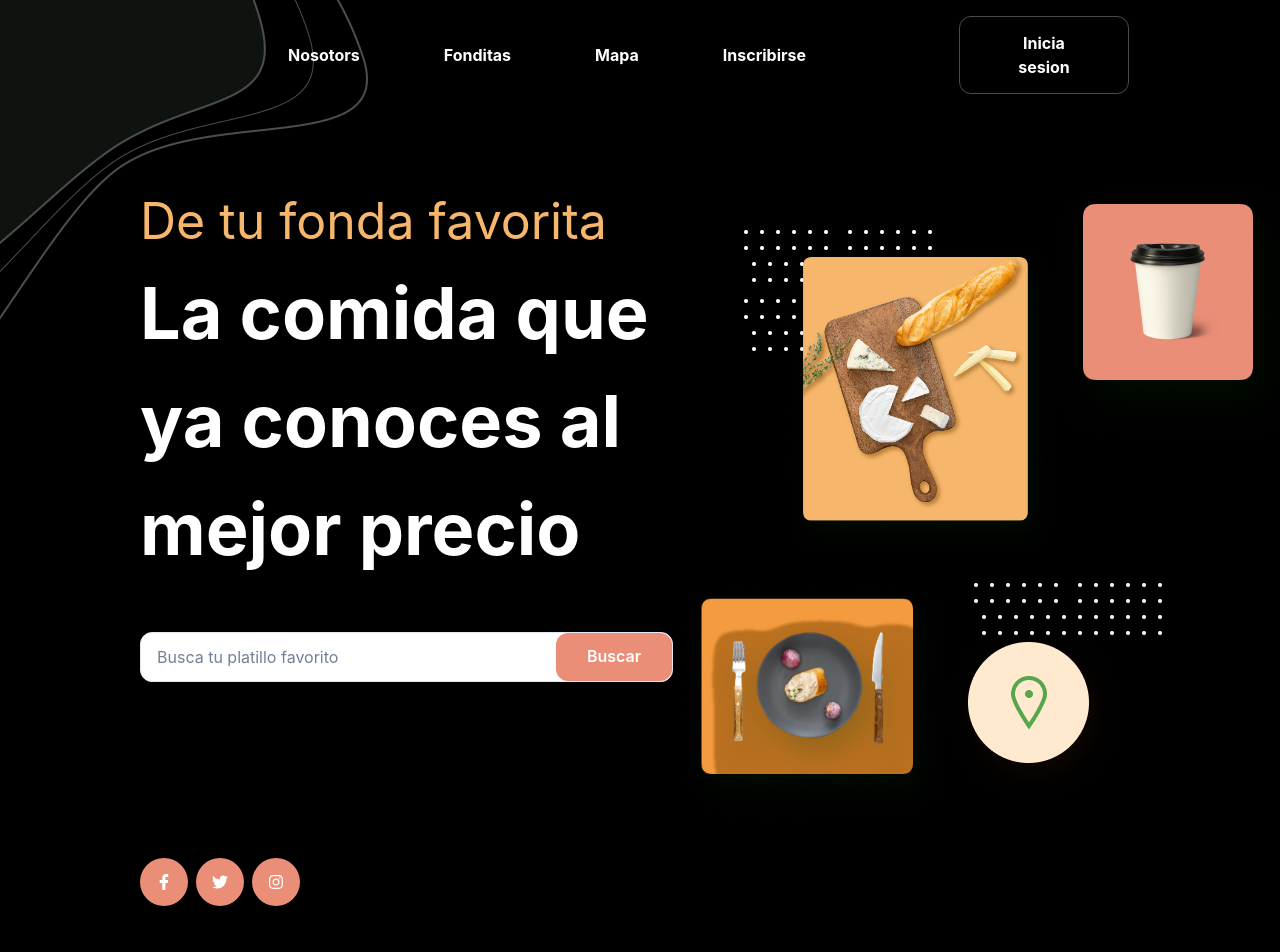
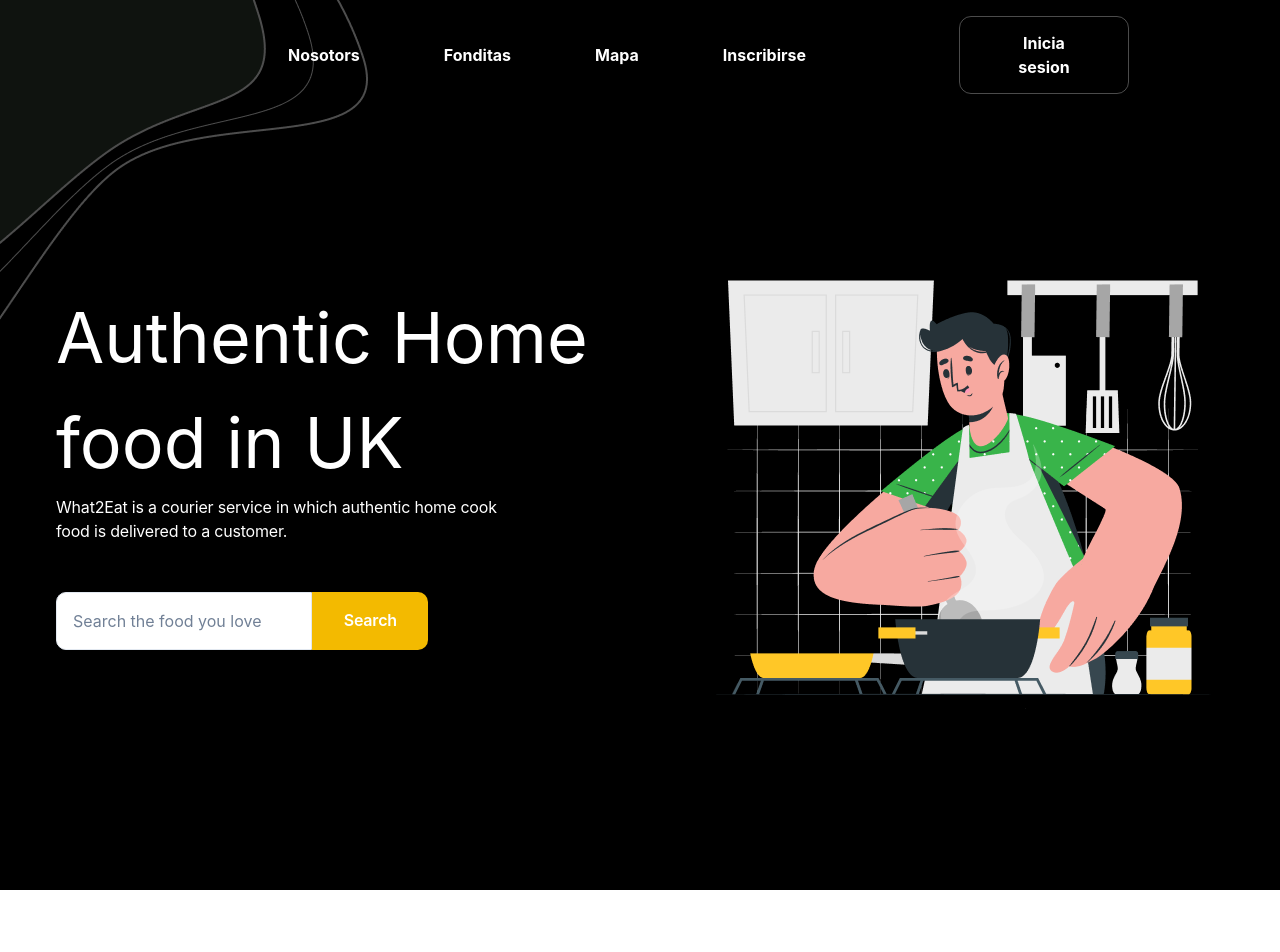
Before and after one commit to TanjimAnim/munchies-test, a Next.js app: page / in a window 1280 px wide. Shown: the top 952 px of the page. Built offline with nearby package versions, Linux system fonts and the light colour scheme; no server answers.

Commit message:
feat: edited layout

```diff
--- a/src/components/Header/index.tsx
+++ b/src/components/Header/index.tsx
@@ -1,172 +1,62 @@
 import { Box, Image, Input, Text, Button } from "@chakra-ui/react";
 
 //importing assets
-import foodImage1 from "../../assets/food1.png";
-import foodImage2 from "../../assets/food2.png";
-import foodImage3 from "../../assets/food3.png";
-import dotImage from "../../assets/dots.png";
-import pinImage from "../../assets/pin.png";
-
-//import icons
-import { FaFacebookF, FaTwitter, FaInstagram } from "react-icons/fa";
+import guyImage from "../../assets/cuate.png";
 
 export default function Header() {
   return (
     <Box
       id="header"
       display="flex"
-      justifyContent="space-between"
-      marginTop="90px"
-      paddingLeft="140px"
+      justifyContent="space-around"
+      paddingY="180px"
+      alignItems="center"
     >
-      <Box>
+      <Box width="534px">
+        <Text fontStyle="normal" fontSize="70px" color="white">
+          Authentic Home food in UK
+        </Text>
         <Text
+          width="441px"
           fontStyle="normal"
           fontWeight={400}
-          fontSize="50px"
-          color="#F6B76C"
+          fontSize="16px"
+          color="white"
+          letterSpacing="-0.012em"
         >
-          De tu fonda favorita
+          What2Eat is a courier service in which authentic home cook food is
+          delivered to a customer.
         </Text>
-        <Text
-          width="533px"
-          fontStyle="normal"
-          fontWeight={700}
-          fontSize="72px"
-          color="white"
-        >
-          La comida que ya conoces al mejor precio
-        </Text>
-        <Box marginY="49px" position="relative">
+        <Box marginY="49px" display="flex">
           <Input
-            placeholder="Busca tu platillo favorito"
+            placeholder="Search the food you love"
             background="white"
-            borderRadius="12px"
-            height="50px"
+            borderRadius="10px 0px 0px 10px"
+            height="58px"
             _focus={{
               outline: "none",
               border: "0",
             }}
+            width="48%"
           />
           <Button
-            position="absolute"
-            zIndex={1}
-            background="#EB8E78"
-            borderRadius="12px"
+            background="#F3BA00"
+            borderRadius="0px 10px 10px 0px"
             width="116px"
-            paddingY="14px"
-            paddingX="30px"
+            padding="19px 29px"
             color="white"
-            top="1px"
-            right="1px"
-            height="48px"
+            height="58px"
+            fontSize="16px"
+            fontWeight={600}
+            letterSpacing="-0.012em"
           >
-            Buscar
+            Search
           </Button>
         </Box>
-        <Box display="flex" gap="8px" paddingTop="127px" paddingBottom="46px">
-          <Box
-            as="button"
-            borderRadius="50%"
-            width="48px"
-            background="#EB8E78"
-            height="48px"
-            padding="1rem"
-            color="white"
-            transition="background 0.3s ease-in"
-            _hover={{
-              background: "#db8470",
-            }}
-          >
-            <FaFacebookF />
-          </Box>
-          <Box
-            as="button"
-            borderRadius="50%"
-            width="48px"
-            background="#EB8E78"
-            height="48px"
-            padding="1rem"
-            color="white"
-            transition="background 0.3s ease-in"
-            _hover={{
-              background: "#db8470",
-            }}
-          >
-            <FaTwitter />
-          </Box>
-          <Box
-            as="button"
-            borderRadius="50%"
-            width="48px"
-            background="#EB8E78"
-            height="48px"
-            padding="1rem"
-            color="white"
-            transition="background 0.3s ease-in"
-            _hover={{
-              background: "#db8470",
-            }}
-          >
-            {" "}
-            <FaInstagram />{" "}
-          </Box>
-        </Box>
       </Box>
-      <Box position="relative" width="24%" zIndex={1}>
-        <Image
-          src={foodImage1.src}
-          position="absolute"
-          borderRadius="12px"
-          top="8%"
-          left="-81%"
-          zIndex={1}
-        />
-        <Image
-          src={foodImage2.src}
-          position="absolute"
-          borderRadius="12px"
-          top="52%"
-          left="-120%"
-        />
-        <Image
-          src={foodImage3.src}
-          position="absolute"
-          borderRadius="12px"
-          zIndex={2}
-          top="0%"
-          left="17%"
-        />
-
-        <Image
-          src={pinImage.src}
-          position="absolute"
-          top="57%"
-          left="-23%"
-          zIndex={2}
-        />
-        <Image
-          id="dot-on-pin"
-          src={dotImage.src}
-          position="absolute"
-          zIndex={2}
-          top="52%"
-          left="-12%"
-        />
-        <Image
-          src={dotImage.src}
-          position="absolute"
-          id="dot-on-food-1"
-          top="15%"
-          left="-96%"
-        />
-        <Image
-          src={dotImage.src}
-          position="absolute"
-          id="dot-on-food-2"
-          top="6%"
-          left="-96%"
-        />
+      <Box>
+        {" "}
+        <Image src={guyImage.src} />
       </Box>
     </Box>
   );
```
